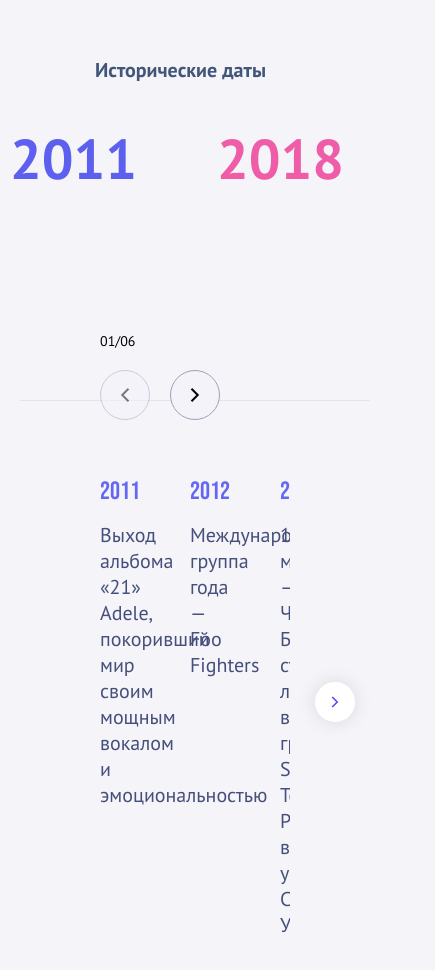
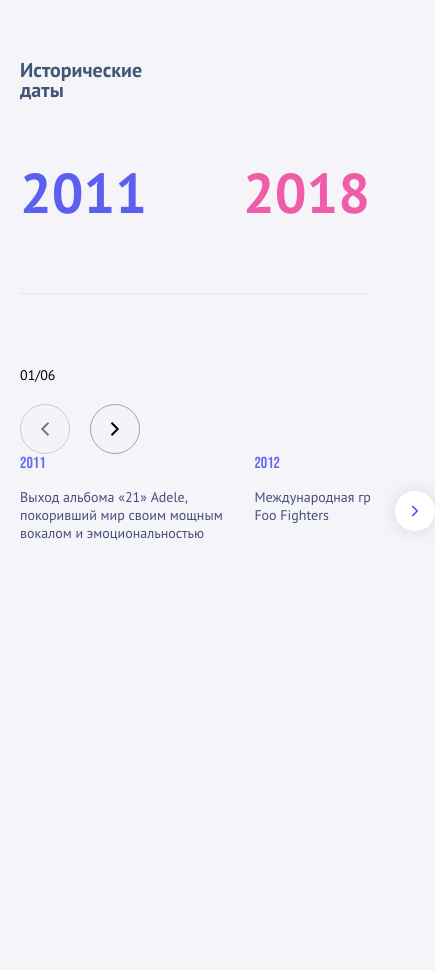
Before and after one commit to YuriLopata/historical-reel, a React app: page / in a window 390 px wide. Shown: the top 970 px of the page, 435 px wide, since content can reach past the window. After the commit the page ends 844 px from the top, so only its background shows below. Built offline with nearby package versions, Linux system fonts and the light colour scheme.

Commit message:
feature/ improve adaptive styles

```diff
--- a/src/App.tsx
+++ b/src/App.tsx
@@ -14,29 +14,44 @@ export const App: FC = () => {
   const [activePoint, setActivePoint] = useState<IContentElement>(
     contentElements[0]
   )
+  const [isDesktop, setIsDesktop] = useState<boolean>(false)
   const [isTablet, setIsTablet] = useState<boolean>(false)
   const [isLandscape, setIsLandscape] = useState<boolean>(false)
   const [isMobile, setIsMobile] = useState<boolean>(false)
+
   let reelDiameter = 530 // px
   let pointDiameter = 56 // px
-  let reelTopIndent = 480 // px от центра
+  let reelTopIndent = 480 // px от центра круга
   const pointCount = contentElements.length
   const angleIncrement: number = 360 / pointCount // град. между точками
   const animDuration: number = 1 // секунд
+
+  let slideGap = 80 // px
 
   const activeIndex = contentElements.findIndex(
     (el: IContentElement) => el.id === activePoint.id
   )
 
-  if (window.innerWidth < 1036) {
+  if (window.innerWidth < 1121) { // desktop width
     reelDiameter = 436
     reelTopIndent = 400
+    slideGap = 40
+  }
+
+  if (window.innerWidth < 993) { // tablet width
+    reelDiameter = 362
+    reelTopIndent = 358
+    slideGap = 25
+  }
+
+  if (window.innerWidth < 576) { // tablet width
+    reelTopIndent = 293
   }
 
   useEffect(() => {
     const checkScreenWidth = () => {
       setIsTablet(window.innerWidth < 1121)
-      setIsLandscape(window.innerWidth < 1036)
+      setIsLandscape(window.innerWidth < 993)
       setIsMobile(window.innerWidth < 576)
     }
     window.addEventListener("resize", checkScreenWidth)
@@ -141,6 +156,7 @@ export const App: FC = () => {
         pointDiameter,
         reelTopIndent,
         isMobile,
+        slideGap
       }}
     >
       <div className="wrapper">
--- a/src/components/CardSlider/CardSlider.tsx
+++ b/src/components/CardSlider/CardSlider.tsx
@@ -14,7 +14,7 @@ export const CardSlider: FC<ICardSlider> = () => {
   const cardSliderRef = useRef<HTMLDivElement | null>(null)
   const swiperRef = useRef<SwiperClass | null>(null)
   const isMounted = useRef<boolean>(false)
-  const { activePoint, animDuration } = useContext(AppContext)
+  const { activePoint, animDuration, slideGap, isMobile } = useContext(AppContext)
 
   useEffect(() => {
     if (!isMounted.current) {
@@ -36,6 +36,7 @@ export const CardSlider: FC<ICardSlider> = () => {
 
     if (cardCount === 1) return 1
     if (cardCount === 2) return 2
+    if (isMobile) return 1.6
     return 3
   }
   const visibleSlidesCount = getCardsCount()
@@ -63,7 +64,7 @@ export const CardSlider: FC<ICardSlider> = () => {
       )}
 
       <Swiper
-        spaceBetween={80}
+        spaceBetween={slideGap}
         slidesPerView={visibleSlidesCount}
         onSlideChange={handleSlideChange}
         onSwiper={(swiper) => (swiperRef.current = swiper)}
--- a/src/components/ContentPoint/ContentPoint.tsx
+++ b/src/components/ContentPoint/ContentPoint.tsx
@@ -58,8 +58,6 @@ export const ContentPoint: FC<IContentPoint> = ({
       className={`component-point-wrapper ${getActiveClassname(contentEl)}`}
       tabIndex={getActiveClassname(contentEl) !== "" ? -1 : 0}
       style={{
-        width: pointDiameter,
-        height: pointDiameter,
         transform: `rotate(${angle + defaultAngle}deg)`,
         transformOrigin: `${-(reelDiameter / 2 - pointDiameter / 2)}px 27.5px`,
         transition: `transform ${animDuration}s ease`,
--- a/src/components/ContentPoint/contentPoint.scss
+++ b/src/components/ContentPoint/contentPoint.scss
@@ -1,4 +1,6 @@
 .component-point-wrapper {
+    width: 56px;
+    height: 56px;
     position: absolute;
     right: calc(-27.5px - 1px);
     top: calc(50% - 27.5px);
--- a/src/context/AppContext.ts
+++ b/src/context/AppContext.ts
@@ -17,6 +17,7 @@ export interface IAppContext {
     pointDiameter: number
     reelTopIndent: number
     isMobile: boolean
+    slideGap: number
 }
 
 export const AppContext = createContext<IAppContext>({
@@ -33,5 +34,6 @@ export const AppContext = createContext<IAppContext>({
     reelDiameter: 0,
     pointDiameter: 0,
     reelTopIndent: 0,
-    isMobile: false
+    isMobile: false,
+    slideGap: 0
 })
--- a/src/index.scss
+++ b/src/index.scss
@@ -17,6 +17,8 @@ img {
 
 button {
   background-color: #fff;
+  -webkit-tap-highlight-color: rgba(255, 255, 255, 0);
+  -webkit-tap-highlight-color: transparent;
 }
 
 ul {
@@ -93,8 +95,13 @@ body {
       }
     }
 
-    .component-year {
-      margin-top: 90px;
+    .years {
+      margin-top: 42px;
+
+      .component-year {
+        font-size: 160px;
+        margin-top: 36px !important;
+      }
     }
 
     .line-hor {
@@ -103,10 +110,44 @@ body {
   }
 }
 
-@media screen and (max-width: 1036px) {
-  .component-year {
-    font-size: 160px;
-    margin-top: 36px !important;
+@media screen and (max-width: 993px) {
+  .wrapper {
+    padding-top: 60px;
+
+    .component-header {
+      &__line {
+        height: 100px;
+      }
+
+      h2 {
+        max-width: 260px;
+        font-size: 40px;
+      }
+    }
+
+    .years {
+      margin-top: 0px;
+      transform: translateX(-14px);
+
+      .component-year {
+        font-size: 120px;
+        margin-top: 84px !important;
+
+        &:first-child {
+          margin-right: 90px;
+        }
+      }
+    }
+
+    .component-cardSlider {
+      .component-card {
+        max-width: 250px;
+      }
+    }
+
+    .line-hor {
+      top: 390px;
+    }
   }
 }
 
@@ -117,18 +158,45 @@ body {
 
     .component-header {
       h2 {
+        max-width: 140px;
         font-size: 20px;
         line-height: 20px;
+        margin-left: 0;
       }
     }
 
     .years {
-      margin-top: 42px;
+      width: 100%;
+      justify-content: space-between;
+      transform: translateX(0);
+      margin-top: 56px;
 
       .component-year {
         font-size: 56px;
         line-height: 73px;
         margin-top: 0 !important;
+
+        &:first-child {
+          margin-right: 10px;
+        }
+      }
+    }
+
+    .component-switch {
+      margin: 0;
+    }
+
+    .component-cardSlider {
+      margin: 0;
+
+      .component-card {
+        h4 {
+          font-size: 16px;
+        }
+
+        p {
+          font-size: 14px;
+        }
       }
     }
   }
```
